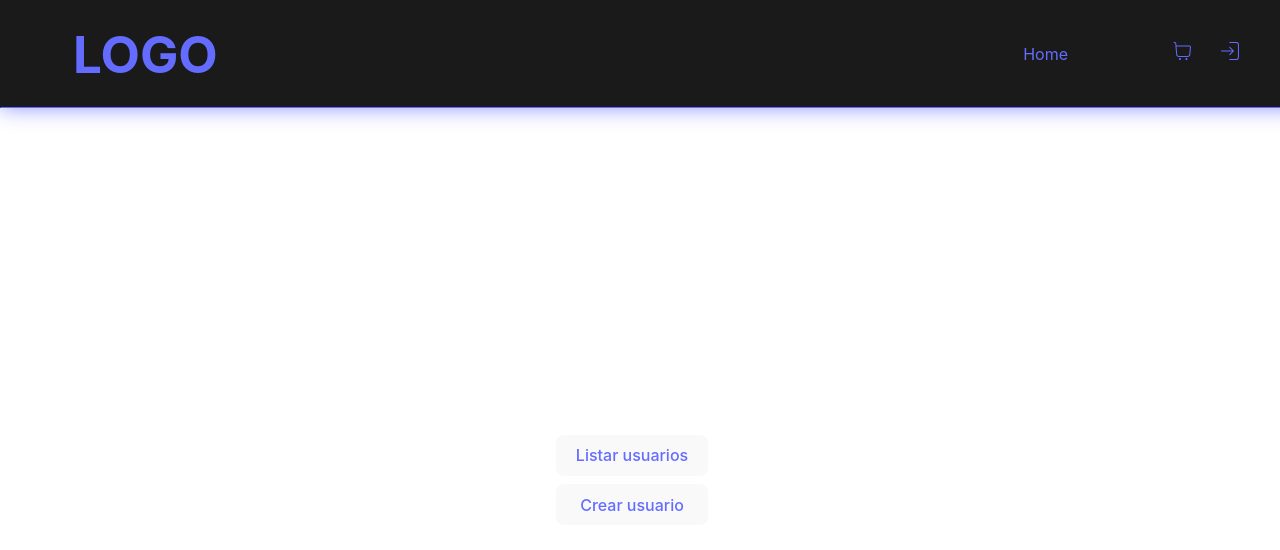
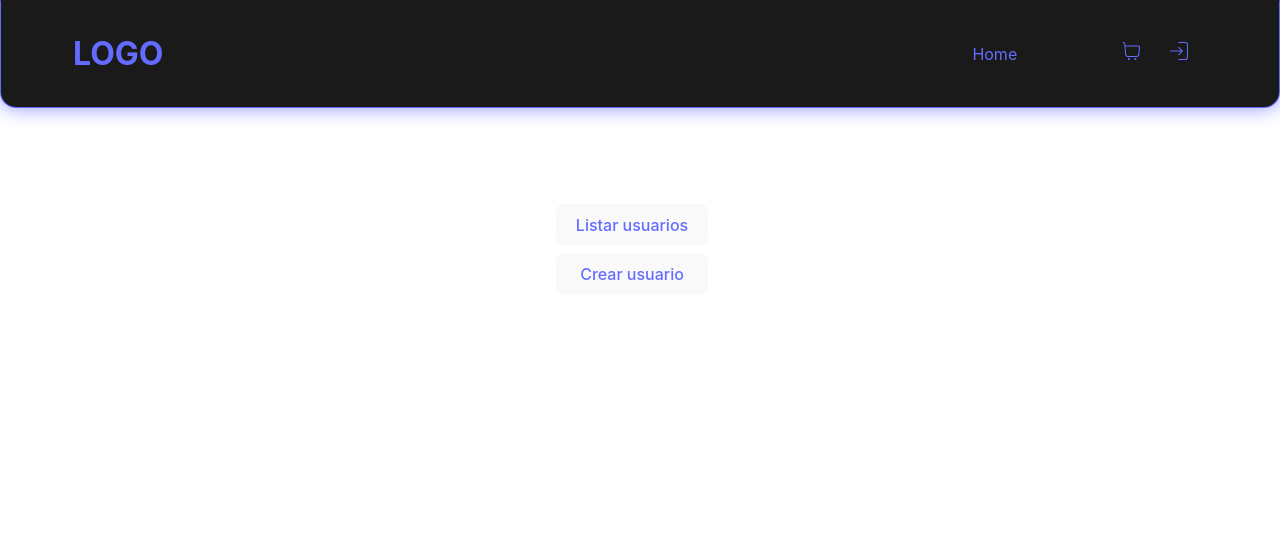
Before and after one commit to BadiaValdes/gcp-frontend-react-test, a React (Vite) app: page /dashboard in a window 1280 px wide. Shown: the top 550 px of the page. Built offline with nearby package versions, Linux system fonts and the light colour scheme.

Commit message:
refactoring global styles

```diff
--- a/src/App.css
+++ b/src/App.css
@@ -1,5 +1,5 @@
 #root {
   max-width: 1280px;
   margin: 0 auto;
-  padding: 2rem;
+  padding: 0;
 }
--- a/src/App.tsx
+++ b/src/App.tsx
@@ -31,7 +31,7 @@ function App() {
           pauseOnFocusLoss
           draggable
           pauseOnHover
-          theme="light"
+          theme="dark"
         />
       </div>
 
--- a/src/components/Header/Header.css
+++ b/src/components/Header/Header.css
@@ -1,35 +1,35 @@
 .header{
+    min-width: 500px;
+    padding-bottom: 1rem;
+    border: 1px solid #646cff;
+
+    border-top-color: transparent;
+    border-left-color: transparent;
+    border-right-color: transparent;
     background-color: #1a1a1a;
-    padding: .5rem 4rem;
-    border: 1px solid transparent;
-    border-bottom-color: #646cff;
+
     box-shadow: 0 0 20px #8e94ff;
-    color: #fff;
-    height: 90px;
-    width: 100%;
-    padding-right: 4rem;
-
-    position: fixed;
-    top: 0;
-    left: 0;
+    /* filter: drop-shadow(0 0 10px #8e94ff); */
 
     display: flex;
     align-items: center;
-    flex-direction: row;
+    flex-direction: column;
 }
 
 .logo{
     padding: .5rem;
+    font-size: 2em;
+    line-height: 1.1;
     min-width: 10%;
 }
 
 .section-right{
     padding: .5rem;
     min-width: 80%;
-
     display: flex;
-    justify-content: end;
+    justify-content: center;
     align-items: center;
+    flex-direction: column;
 }
 
 .navigation{
@@ -74,7 +74,6 @@
 
 .actions{
     padding: .5rem;
-    margin-left: 4rem;
 
     display: flex;
     justify-content: center;
@@ -94,3 +93,26 @@
     align-items: center;
     gap: .5rem;
 }
+
+@media (width > 600px){
+    .header{
+        height: 90px;
+        flex-direction: row;
+        justify-content: space-between;
+        padding: .5rem 4rem;
+
+        border-left-color: #646cff;
+        border-right-color: #646cff;
+        border-bottom-color: #646cff;
+
+        border-bottom-left-radius: 1rem;
+        border-bottom-right-radius: 1rem;
+    }
+    .section-right{
+        justify-content: end;
+        flex-direction: row;
+    }
+    .actions{
+        margin-left: 4rem;
+    }
+}
--- a/src/components/UserList/UserList.css
+++ b/src/components/UserList/UserList.css
@@ -12,7 +12,8 @@
 }
 
 .th{
-    background-color: #242424;
+    /* background-color: #0d0f30; */
+    background-color: #1a1a1a;
     border: 1px solid #514d4d;
     text-transform: uppercase !important;
     font-size: .8rem;
--- a/src/index.css
+++ b/src/index.css
@@ -7,7 +7,7 @@
   box-sizing: border-box;
   color-scheme: light dark;
   color: rgba(255, 255, 255, 0.87);
-  background-color: #242424;
+  background-color: #232222;
 
   font-synthesis: none;
   text-rendering: optimizeLegibility;
@@ -41,10 +41,6 @@ body {
   min-height: 100vh;
 }
 
-h1 {
-  font-size: 3.2em;
-  line-height: 1.1;
-}
 
 button {
   border-radius: 8px;
@@ -68,7 +64,7 @@ button {
   }
 
 .notifications{
-  transform: translate(0, 60px);
+  transform: translate(0, 105px);
 }
 
 .title{
--- a/src/pages/Dashboard/Dashboard.css
+++ b/src/pages/Dashboard/Dashboard.css
@@ -5,6 +5,8 @@
     flex-direction: column;
     align-items: center;
     gap: 1rem;
+
+    align-self: flex-start;
 }
 
 .sidebar{
--- a/src/pages/Dashboard/Dashboard.tsx
+++ b/src/pages/Dashboard/Dashboard.tsx
@@ -3,6 +3,7 @@ import { useState } from "react"
 import { User, UserRole } from "../../models/user";
 import { getUsers, createUser } from "../../services/users";
 import UserList from '../../components/UserList/UserList';
+import { notify } from '../../services/notify';
 
 export default function Dashboard() {
   const [users, setUsers] = useState<User[]>([]);
@@ -20,10 +21,10 @@ export default function Dashboard() {
   const addUser = async () =>{
     if (token) {
       const newUser = {
-        nombre: "jaila",
-        apellido: "barreto",
+        nombre: "jairo",
+        apellido: "rivero",
         dni: "123456",
-        email: "jaila@gmail.com",
+        email: "jairo@gmail.com",
         password: "0205",
         roles: UserRole.User
       }
@@ -36,6 +37,7 @@ export default function Dashboard() {
   const removeUser = (userId:string)=>{
     const filteredUsers = users.filter((user:User) => user._id !== userId);
     setUsers(filteredUsers);
+    notify(`Usuario eliminado`);
   }
 
   return (
--- a/src/services/users.ts
+++ b/src/services/users.ts
@@ -1,6 +1,7 @@
 import axios from "axios";
 import { apiUrl } from "../utils/constants";
 import { User } from "../models/user";
+import { notify } from "./notify";
 
 export const  getUsers = async (token:string)=> {
       try {
@@ -14,6 +15,7 @@ export const  getUsers = async (token:string)=> {
 export const createUser = async (user: User,token:string)=> {
       try {
             const {data} = await axios.post(`${apiUrl}/users`, user, { headers: { 'Authorization': `Bearer ${token}`}});
+            notify(`Usuario: ${user.nombre} creado`);
             return data;
       } catch (error) {
             console.error(error);
```
